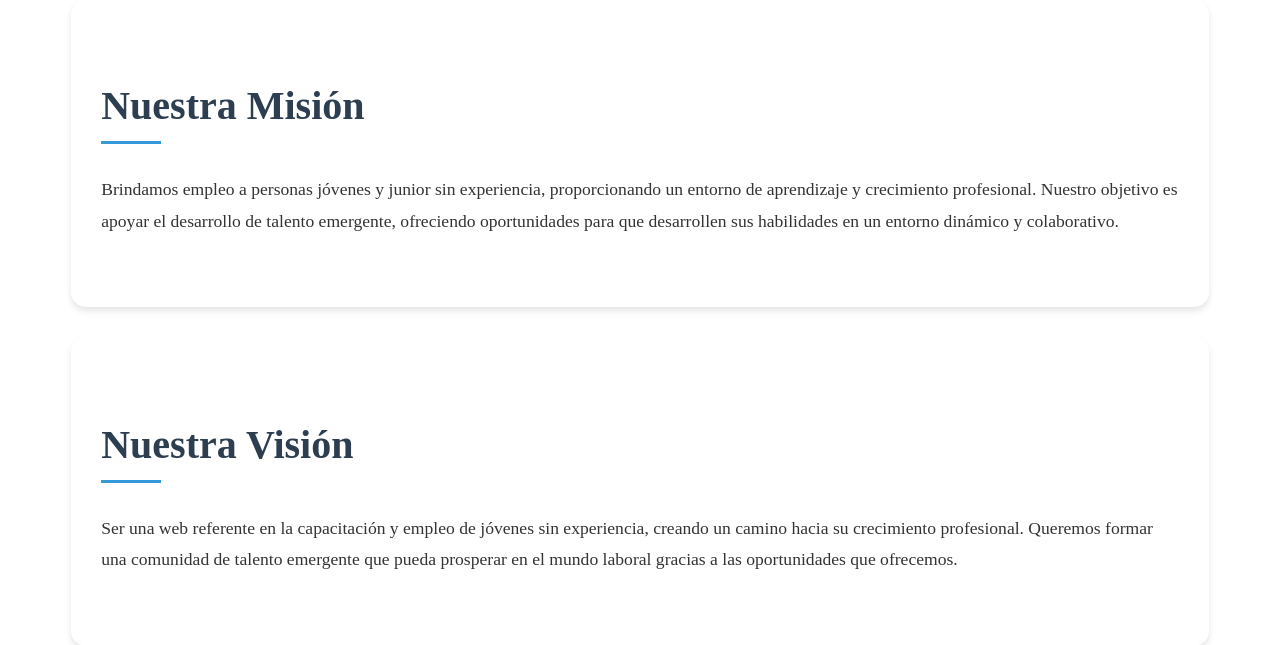
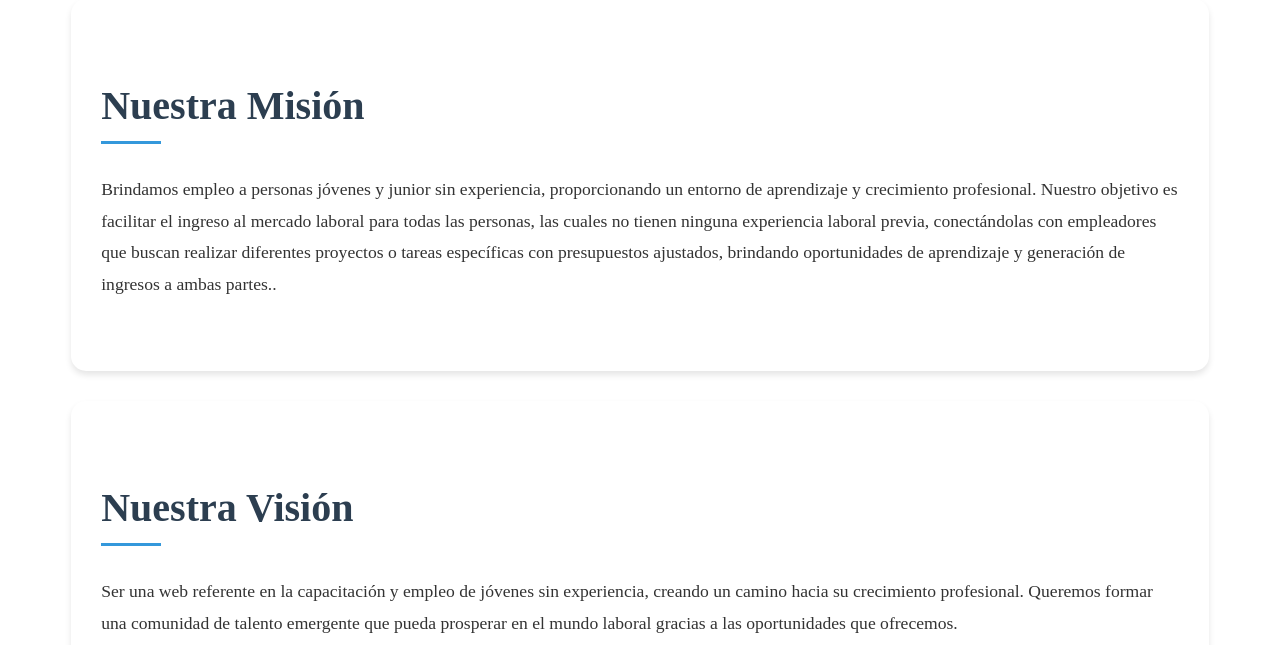
Before and after one commit to GabArroM/Ambiente-Web-C-S-G1-Empleos.jrs.com, a PHP site: page /sobreNosotros.php in a window 1280 px wide. Shown: the part 313-958 px from the top of the page. Run offline with PHP 8.4, Linux system fonts and the light colour scheme.

Commit message:
sobre nosotros objetivo edicion

```diff
--- a/index.php
+++ b/index.php
@@ -5,7 +5,7 @@
     <meta charset="UTF-8">
     <title>INICIO</title>
     <meta name="viewport" content="width=device-width, initial-scale=1.0">
-    <link rel="stylesheet" href="./css/style.css?v=1.3">
+    <link rel="stylesheet" href="./css/style.css?v=1.7">
 
 </head>
 
--- a/sobreNosotros.php
+++ b/sobreNosotros.php
@@ -18,7 +18,7 @@
     <div class="container">
         <section class="section">
             <h2 class="section-title">Nuestra Misión</h2>
-            <p>Brindamos empleo a personas jóvenes y junior sin experiencia, proporcionando un entorno de aprendizaje y crecimiento profesional. Nuestro objetivo es apoyar el desarrollo de talento emergente, ofreciendo oportunidades para que desarrollen sus habilidades en un entorno dinámico y colaborativo.</p>
+            <p>Brindamos empleo a personas jóvenes y junior sin experiencia, proporcionando un entorno de aprendizaje y crecimiento profesional. Nuestro objetivo es facilitar el ingreso al mercado laboral para todas las personas, las cuales no tienen ninguna experiencia laboral previa, conectándolas con empleadores que buscan realizar diferentes proyectos o tareas específicas con presupuestos ajustados, brindando oportunidades de aprendizaje y generación de ingresos a ambas partes..</p>
         </section>
 
         <section class="section">
```
Also changed, not shown: 1 other file.
